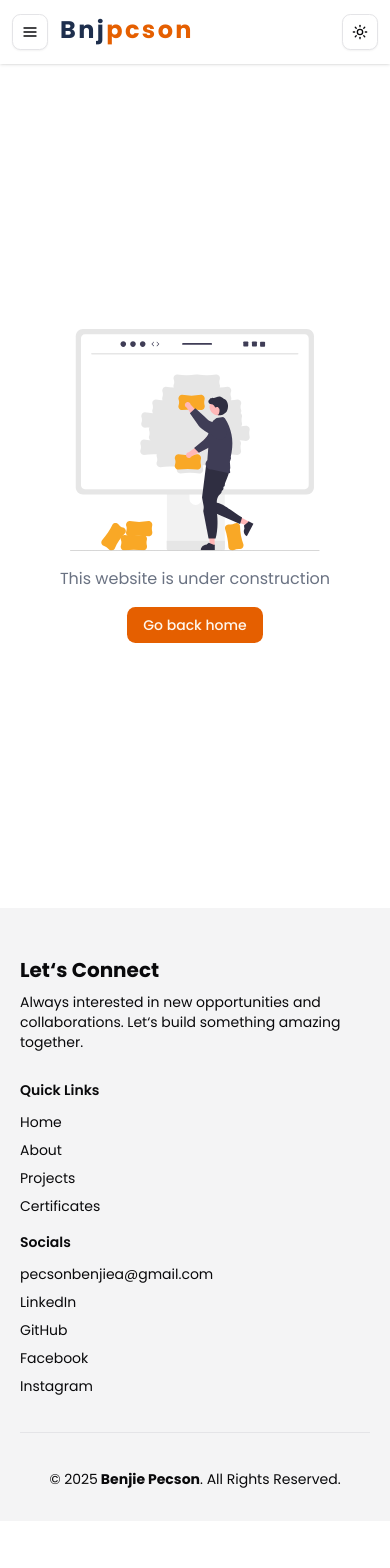
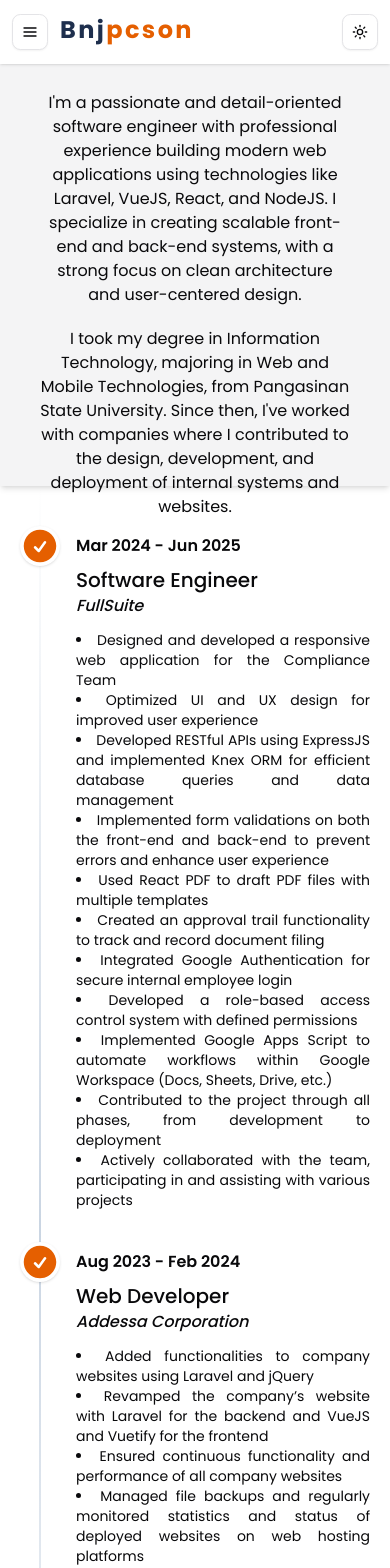
Before and after one commit to bnjpcson/portfolio, a Next.js app: page /about in a window 390 px wide. Shown: the top 1568 px of the page. Before the commit the page ends 1521 px from the top, so only its background shows below. Built offline with nearby package versions, Linux system fonts and the light colour scheme; no server answers.

Commit message:
Updated portfolio based from the figma design

```diff
--- a/app/about/page.tsx
+++ b/app/about/page.tsx
@@ -1,10 +1,115 @@
-import UnderConstructionComponent from "@/components/under-construction";
-
 export default function AboutPage() {
+  const experiences = [
+    {
+      date: "Mar 2024 - Jun 2025",
+      position: "Software Engineer",
+      company_name: "FullSuite",
+      duties: [
+        "Designed and developed a responsive web application for the Compliance Team",
+        "Optimized UI and UX design for improved user experience",
+        "Developed RESTful APIs using ExpressJS and implemented Knex ORM for efficient database queries and data management",
+        "Implemented form validations on both the front-end and back-end to prevent errors and enhance user experience",
+        "Used React PDF to draft PDF files with multiple templates",
+        "Created an approval trail functionality to track and record document filing",
+        "Integrated Google Authentication for secure internal employee login",
+        "Developed a role-based access control system with defined permissions",
+        "Implemented Google Apps Script to automate workflows within Google Workspace (Docs, Sheets, Drive, etc.)",
+        "Contributed to the project through all phases, from development to deployment",
+        "Actively collaborated with the team, participating in and assisting with various projects",
+      ],
+    },
+    {
+      date: "Aug 2023 - Feb 2024",
+      position: "Web Developer",
+      company_name: "Addessa Corporation",
+      duties: [
+        "Added functionalities to company websites using Laravel and jQuery",
+        "Revamped the company’s website with Laravel for the backend and VueJS and Vuetify for the frontend",
+        "Ensured continuous functionality and performance of all company websites",
+        "Managed file backups and regularly monitored statistics and status of deployed websites on web hosting platforms",
+        "Provided technical support and assistance to colleagues for resolving company-related issues",
+      ],
+    },
+    {
+      date: "Mar 2023 - Jun 2023",
+      position: "Intern",
+      company_name: "Global Agility Solutions",
+      duties: [
+        "Designed and developed a company’s Web-based ID System using Laravel PHP Framework and C# Windows Form",
+        "Provides troubleshooting and maintenance support for PCs and laptops, diagnosing and resolving hardware and software issues to ensure optimal functionality",
+      ],
+    },
+  ];
   return (
     <div className="mt-16 z-0">
-      <div className="h-screen flex flex-col items-center justify-center">
-        <UnderConstructionComponent />
+      <div className="flex flex-col h-[50vh] w-full bg-secondary items-center justify-center shadow-md">
+        <div className="flex flex-col items-start w-full gap-5  max-w-5xl px-10">
+          <h1 className="text-4xl font-bold text-center w-full">About Me</h1>
+          <p className="font-normal text-md text-center">
+            I&apos;m a passionate and detail-oriented software engineer with
+            professional experience building modern web applications using
+            technologies like Laravel, VueJS, React, and NodeJS. I specialize in
+            creating scalable front-end and back-end systems, with a strong
+            focus on clean architecture and user-centered design.
+          </p>
+          <p className="font-normal text-md text-center">
+            I took my degree in Information Technology, majoring in Web and
+            Mobile Technologies, from Pangasinan State University. Since then,
+            I&apos;ve worked with companies where I contributed to the design,
+            development, and deployment of internal systems and websites.
+          </p>
+        </div>
+      </div>
+      <div className="flex flex-col items-center w-full">
+        <div className="flex flex-col px-5 items-center text-light min-h-screen max-w-6xl sm:px-20 md:px-40 lg:px-60">
+          <div className="py-10 space-y-8 relative before:absolute before:inset-0 before:ml-5 before:-translate-x-px md:before:ml-[8.75rem] md:before:translate-x-0 before:h-full before:w-0.5 before:bg-gradient-to-b before:from-transparent before:via-slate-300 before:to-transparent w-full">
+            {experiences.map((experience, index) => {
+              return (
+                <div className="relative" key={`exp-${index}`}>
+                  <div className="md:flex items-center md:space-x-4 mb-3">
+                    <div className="flex items-center space-x-4 md:space-x-2 md:space-x-reverse">
+                      <div className="flex items-center justify-center w-10 h-10 rounded-full bg-white shadow md:order-1">
+                        <svg
+                          xmlns="http://www.w3.org/2000/svg"
+                          viewBox="0 0 24 24"
+                          fill="currentColor"
+                          className="w-10 h-10 text-primary"
+                        >
+                          <path
+                            fillRule="evenodd"
+                            d="M2.25 12c0-5.385 4.365-9.75 9.75-9.75s9.75 4.365 9.75 9.75-4.365 9.75-9.75 9.75S2.25 17.385 2.25 12Zm13.36-1.814a.75.75 0 1 0-1.22-.872l-3.236 4.53L9.53 12.22a.75.75 0 0 0-1.06 1.06l2.25 2.25a.75.75 0 0 0 1.14-.094l3.75-5.25Z"
+                            clipRule="evenodd"
+                          />
+                        </svg>
+                      </div>
+                      <time className="font-semibold md:w-28">
+                        {experience.date}
+                      </time>
+                    </div>
+                    <h1 className="font-medium text-xl pl-14 md:pl-0 w-full">
+                      {experience.position}
+                    </h1>
+                    <div className="pl-14 md:pl-0 w-full md:text-end italic font-medium text-md">
+                      {experience.company_name}
+                    </div>
+                  </div>
+                  <div className="font-normal text-sm pl-14 md:pl-44 text-justify">
+                    {experience.duties.map((duty, indx) => {
+                      return (
+                        <li
+                          key={`duty-${index}-${indx}`}
+                          className="text-justify"
+                        >
+                          {duty}
+                        </li>
+                      );
+                    })}
+                  </div>
+                </div>
+              );
+            })}
+          </div>
+        </div>
       </div>
     </div>
   );
--- a/app/certificates/page.tsx
+++ b/app/certificates/page.tsx
@@ -1,10 +1,26 @@
-import UnderConstructionComponent from "@/components/under-construction";
-
 export default function CertificatesPage() {
   return (
     <div className="mt-16 z-0">
-      <div className="h-screen flex flex-col items-center justify-center">
-        <UnderConstructionComponent />
+      <div className="flex flex-col h-[75vh] w-full bg-background py-10 shadow-md  items-center">
+        <div className="flex flex-col w-full gap-5 text-center max-w-2xl px-10">
+          <h1 className="text-4xl font-bold text-center w-full">
+            Awards & Certifications
+          </h1>
+          <p className="font-normal text-md text-center">
+            Showcasing validated skills through certifications, awards, and
+            professional accomplishments.
+          </p>
+        </div>
+        {/* <div className="w-full px-5 sm:px-14 md:px-20 lg:px-32 py-5">
+          <div className="grid grid-cols-3 gap-5 place-items-center bg-blue-200">
+            <div className="w-40 h-40 bg-amber-300">123</div>
+            <div className="w-40 h-40 bg-amber-300">123</div>
+            <div className="w-40 h-40 bg-amber-300">123</div>
+            <div className="w-40 h-40 bg-amber-300">123</div>
+            <div className="w-40 h-40 bg-amber-300">123</div>
+            <div className="w-40 h-40 bg-amber-300">123</div>
+          </div>
+        </div> */}
       </div>
     </div>
   );
--- a/app/projects/page.tsx
+++ b/app/projects/page.tsx
@@ -1,10 +1,24 @@
-import UnderConstructionComponent from "@/components/under-construction";
-
 export default function ProjectsPage() {
   return (
     <div className="mt-16 z-0">
-      <div className="h-screen flex flex-col items-center justify-center">
-        <UnderConstructionComponent />
+      <div className="flex flex-col h-[75vh] w-full bg-background py-10 shadow-md  items-center">
+        <div className="flex flex-col w-full gap-5 text-center max-w-2xl px-10">
+          <h1 className="text-4xl font-bold text-center w-full">My Projects</h1>
+          <p className="font-normal text-md text-center">
+            A showcase of my recent work, featuring web and mobile applications
+            built with cutting-edge technologies and modern design principles.
+          </p>
+        </div>
+        {/* <div className="w-full px-5 sm:px-14 md:px-20 lg:px-32 py-5">
+          <div className="grid grid-cols-3 gap-5 place-items-center bg-blue-200">
+            <div className="w-40 h-40 bg-amber-300">123</div>
+            <div className="w-40 h-40 bg-amber-300">123</div>
+            <div className="w-40 h-40 bg-amber-300">123</div>
+            <div className="w-40 h-40 bg-amber-300">123</div>
+            <div className="w-40 h-40 bg-amber-300">123</div>
+            <div className="w-40 h-40 bg-amber-300">123</div>
+          </div>
+        </div> */}
       </div>
     </div>
   );
```
Also changed, not shown: 1 other file (tests, documents, lock files or other folders).
